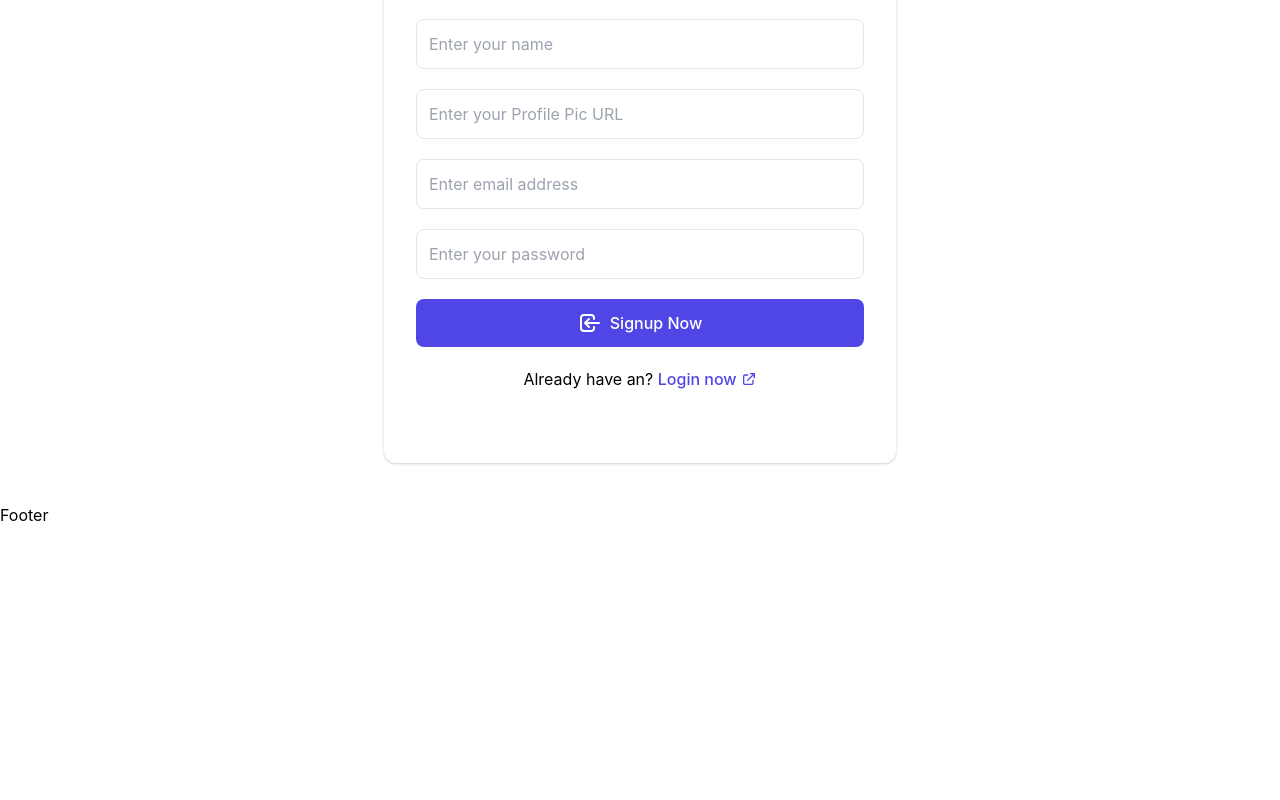
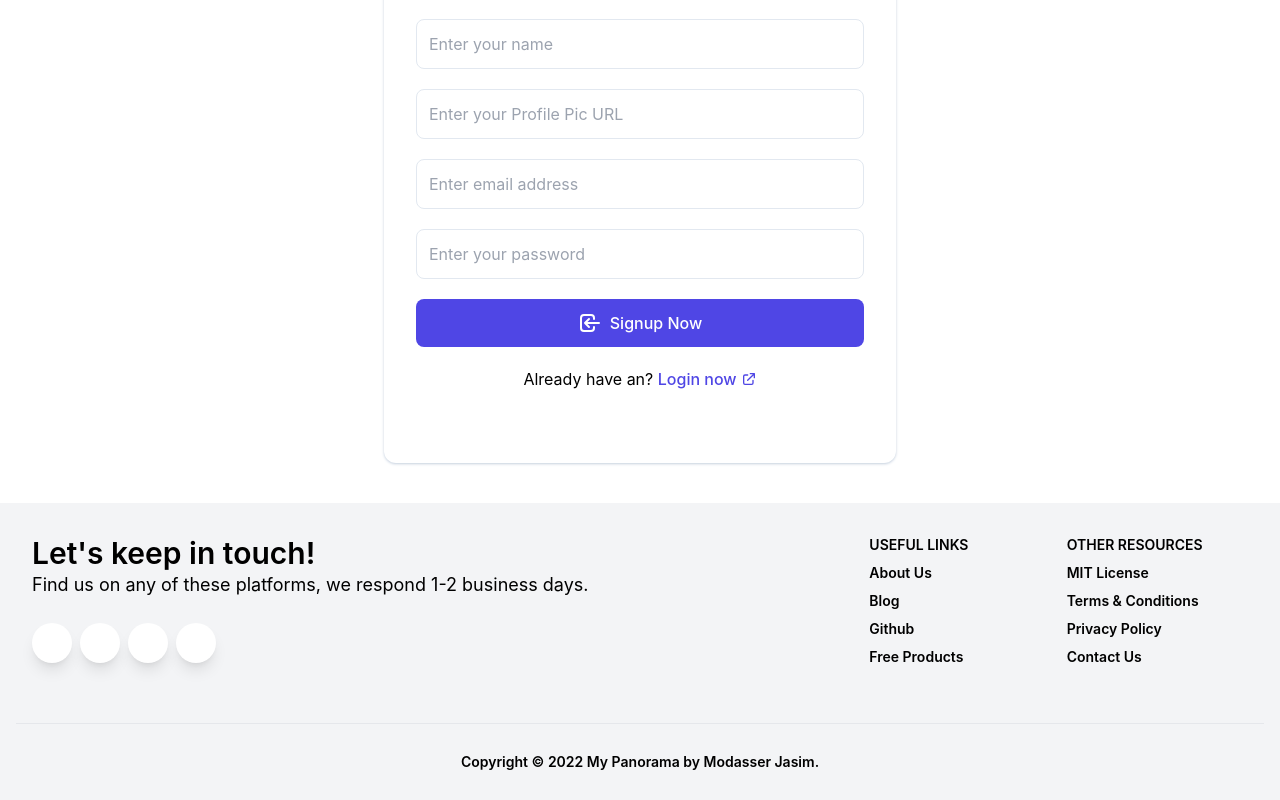
Before and after one commit to modasserjasim/my-panoramic-client-side, a React (Create React App) app: page /signup in a window 1280 px wide. Shown: the part 221-1021 px from the top of the page. Before the commit the page ends 800 px from the top, so only its background shows below. Built offline with nearby package versions, Linux system fonts and the light colour scheme.

Commit message:
Auth Context configured

```diff
--- a/src/Pages/Shared/Footer/Footer.js
+++ b/src/Pages/Shared/Footer/Footer.js
@@ -2,9 +2,73 @@ import React from 'react';
 
 const Footer = () => {
     return (
-        <div>
-            <h1>Footer</h1>
-        </div>
+        <footer className="relative bg-gray-100 pt-8 pb-6 ">
+            <div className="container mx-auto px-4 max-w-7xl">
+                <div className="flex flex-wrap text-left lg:text-left">
+                    <div className="w-full lg:w-6/12 px-4">
+                        <h4 className="text-3xl font-semibold text-blueGray-700">Let's keep in touch!</h4>
+                        <h5 className="text-lg mt-0 mb-2 text-blueGray-600">
+                            Find us on any of these platforms, we respond 1-2 business days.
+                        </h5>
+                        <div className="mt-6 lg:mb-0 mb-6">
+                            <button className="bg-white text-lightBlue-400 shadow-lg font-normal h-10 w-10 items-center justify-center align-center rounded-full outline-none focus:outline-none mr-2" type="button">
+                                <i className="fab fa-twitter"></i></button><button className="bg-white text-lightBlue-600 shadow-lg font-normal h-10 w-10 items-center justify-center align-center rounded-full outline-none focus:outline-none mr-2" type="button">
+                                <i className="fab fa-facebook-square"></i></button><button className="bg-white text-pink-400 shadow-lg font-normal h-10 w-10 items-center justify-center align-center rounded-full outline-none focus:outline-none mr-2" type="button">
+                                <i className="fab fa-dribbble"></i></button><button className="bg-white text-blueGray-800 shadow-lg font-normal h-10 w-10 items-center justify-center align-center rounded-full outline-none focus:outline-none mr-2" type="button">
+                                <i className="fab fa-github"></i>
+                            </button>
+                        </div>
+                    </div>
+                    <div className="w-full lg:w-6/12 px-4">
+                        <div className="flex flex-wrap items-top mb-6">
+                            <div className="w-full lg:w-4/12 px-4 ml-auto">
+                                <span className="block uppercase text-blueGray-500 text-sm font-semibold mb-2">Useful Links</span>
+                                <ul className="list-unstyled">
+                                    <li>
+                                        <a className="text-blueGray-600 hover:text-blueGray-800 font-semibold block pb-2 text-sm" href="https://www.creative-tim.com/presentation?ref=njs-profile">About Us</a>
+                                    </li>
+                                    <li>
+                                        <a className="text-blueGray-600 hover:text-blueGray-800 font-semibold block pb-2 text-sm" href="https://blog.creative-tim.com?ref=njs-profile">Blog</a>
+                                    </li>
+                                    <li>
+                                        <a className="text-blueGray-600 hover:text-blueGray-800 font-semibold block pb-2 text-sm" href="https://www.github.com/creativetimofficial?ref=njs-profile">Github</a>
+                                    </li>
+                                    <li>
+                                        <a className="text-blueGray-600 hover:text-blueGray-800 font-semibold block pb-2 text-sm" href="https://www.creative-tim.com/bootstrap-themes/free?ref=njs-profile">Free Products</a>
+                                    </li>
+                                </ul>
+                            </div>
+                            <div className="w-full lg:w-4/12 px-4">
+                                <span className="block uppercase text-blueGray-500 text-sm font-semibold mb-2">Other Resources</span>
+                                <ul className="list-unstyled">
+                                    <li>
+                                        <a className="text-blueGray-600 hover:text-blueGray-800 font-semibold block pb-2 text-sm" href="https://github.com/creativetimofficial/notus-js/blob/main/LICENSE.md?ref=njs-profile">MIT License</a>
+                                    </li>
+                                    <li>
+                                        <a className="text-blueGray-600 hover:text-blueGray-800 font-semibold block pb-2 text-sm" href="https://creative-tim.com/terms?ref=njs-profile">Terms &amp; Conditions</a>
+                                    </li>
+                                    <li>
+                                        <a className="text-blueGray-600 hover:text-blueGray-800 font-semibold block pb-2 text-sm" href="https://creative-tim.com/privacy?ref=njs-profile">Privacy Policy</a>
+                                    </li>
+                                    <li>
+                                        <a className="text-blueGray-600 hover:text-blueGray-800 font-semibold block pb-2 text-sm" href="https://creative-tim.com/contact-us?ref=njs-profile">Contact Us</a>
+                                    </li>
+                                </ul>
+                            </div>
+                        </div>
+                    </div>
+                </div>
+                <hr className="my-6 border-blueGray-300" />
+                <div className="flex flex-wrap items-center md:justify-between justify-center">
+                    <div className="w-full md:w-4/12 px-4 mx-auto text-center">
+                        <div className="text-sm text-blueGray-500 font-semibold py-1">
+                            Copyright © <span id="get-current-year">2022</span>  My Panorama by
+                            <a href="https://modasserjasim.com" className="text-blueGray-500 hover:text-blueGray-800"> Modasser Jasim</a>.
+                        </div>
+                    </div>
+                </div>
+            </div>
+        </footer>
     );
 };
 
--- a/src/Pages/Shared/Header/Header.js
+++ b/src/Pages/Shared/Header/Header.js
@@ -1,18 +1,21 @@
-import React, { useState } from 'react';
+import React, { useContext, useState } from 'react';
 import { Link, NavLink } from 'react-router-dom';
 import { HiMenuAlt1, HiOutlineX, HiUserCircle } from "react-icons/hi";
 import { BiUser, BiEdit } from "react-icons/bi";
 import { MdMonochromePhotos } from "react-icons/md";
 import { VscSignOut } from "react-icons/vsc";
+import { AuthContext } from '../../../context/AuthProvider/AuthProvider';
 
 const Header = () => {
     const [navbar, setNavbar] = useState(false);
-    const [user, setUser] = useState(null);
+    const { user } = useContext(AuthContext);
+    console.log(user);
+
     const handleLogOut = () => {
 
     }
     return (
-        <nav className="w-full shadow sticky top-0 z-50">
+        <nav className="w-full shadow sticky top-0 z-50 bg-white">
             <div className="justify-between mx-auto lg:max-w-7xl md:items-center md:flex px-4 md:px-6">
                 <div>
                     <div className="flex items-center gap-7 justify-between py-2 md:block">
--- a/src/Pages/SignUp/SignUp.js
+++ b/src/Pages/SignUp/SignUp.js
@@ -3,7 +3,7 @@ import { Link } from 'react-router-dom';
 
 const SignUp = () => {
     return (
-        <div className="max-w-lg mx-auto my-10 bg-white p-8 rounded-xl shadow shadow-slate-300">
+        <div className="max-w-lg mx-auto my-10 bg-white p-8 rounded-xl shadow shadow-slate-300 -z-10">
             <h1 className="text-4xl font-medium text-center">Signup Today</h1>
 
             <form className="my-10">
--- /dev/null
+++ b/src/context/AuthProvider/AuthProvider.js
@@ -0,0 +1,16 @@
+import React, { createContext, useState } from 'react';
+
+export const AuthContext = createContext();
+
+const AuthProvider = ({ children }) => {
+    const [user, setUser] = useState('Modasser');
+
+    const authInfo = { user }
+    return (
+        <AuthContext.Provider value={authInfo}>
+            {children}
+        </AuthContext.Provider>
+    );
+};
+
+export default AuthProvider;
--- a/src/index.js
+++ b/src/index.js
@@ -3,11 +3,14 @@ import ReactDOM from 'react-dom/client';
 import './index.css';
 import App from './App';
 import reportWebVitals from './reportWebVitals';
+import AuthProvider from './context/AuthProvider/AuthProvider';
 
 const root = ReactDOM.createRoot(document.getElementById('root'));
 root.render(
   <React.StrictMode>
-    <App />
+    <AuthProvider>
+      <App />
+    </AuthProvider>
   </React.StrictMode>
 );
 
```
